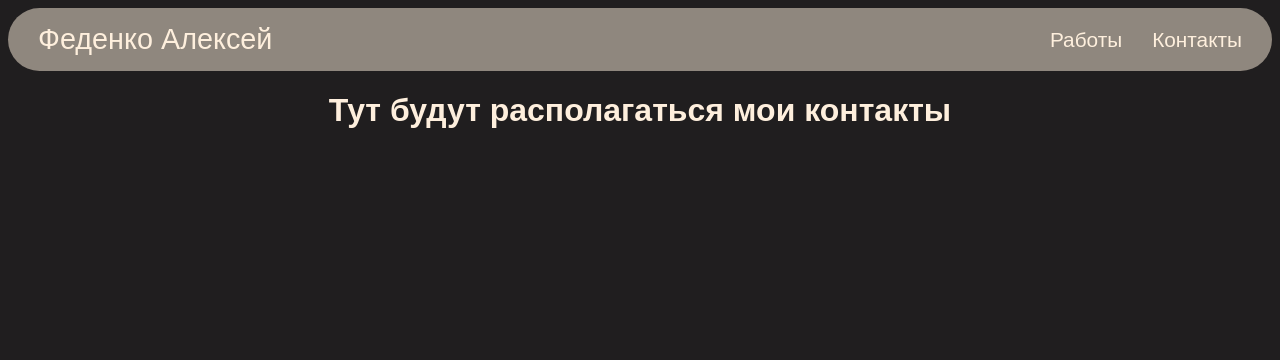
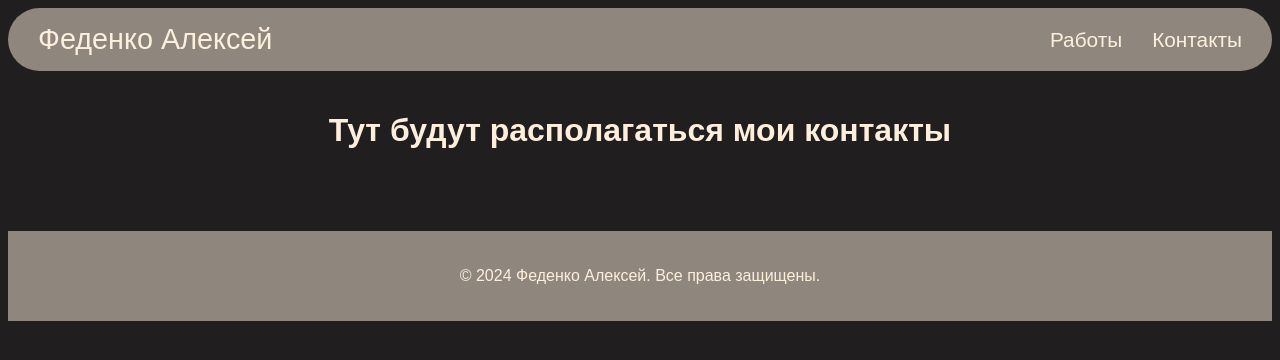
Before and after one commit to Lostik46/Portfolio, a plain HTML site: page contacs.html in a window 1280 px wide. Drawn offline with Linux system fonts and the light colour scheme; a web font is replaced by a local one.

Commit message:
бновление works.html и contacs.html: добавление новой структуры стилей и footer

```diff
--- a/contacs.html
+++ b/contacs.html
@@ -3,7 +3,10 @@
 <head>
     <meta charset="UTF-8">
     <meta name="viewport" content="width=device-width, initial-scale=1.0">
-    <link rel="stylesheet" href="style.css">
+    <link rel="stylesheet" href="css/common.css">
+    <link rel="stylesheet" href="css/header.css">
+    <link rel="stylesheet" href="css/main.css">
+    <link rel="stylesheet" href="css/footer.css">
     <link rel="preconnect" href="https://fonts.googleapis.com">
     <link rel="preconnect" href="https://fonts.gstatic.com" crossorigin>
     <link href="https://fonts.googleapis.com/css2?family=Unbounded:wght@400;700&display=swap" rel="stylesheet">
@@ -26,6 +29,9 @@
     <main>
         <h1>Тут будут располагаться мои контакты</h1>
     </main>
-    <script src="script.js"></script>
+    <footer>
+        <p>© 2024 Феденко Алексей. Все права защищены.</p>
+    </footer>
+    <script src="js/main.js"></script>
 </body>
 </html>
```
Also changed, not shown: works.html (+8 -2 lines).
